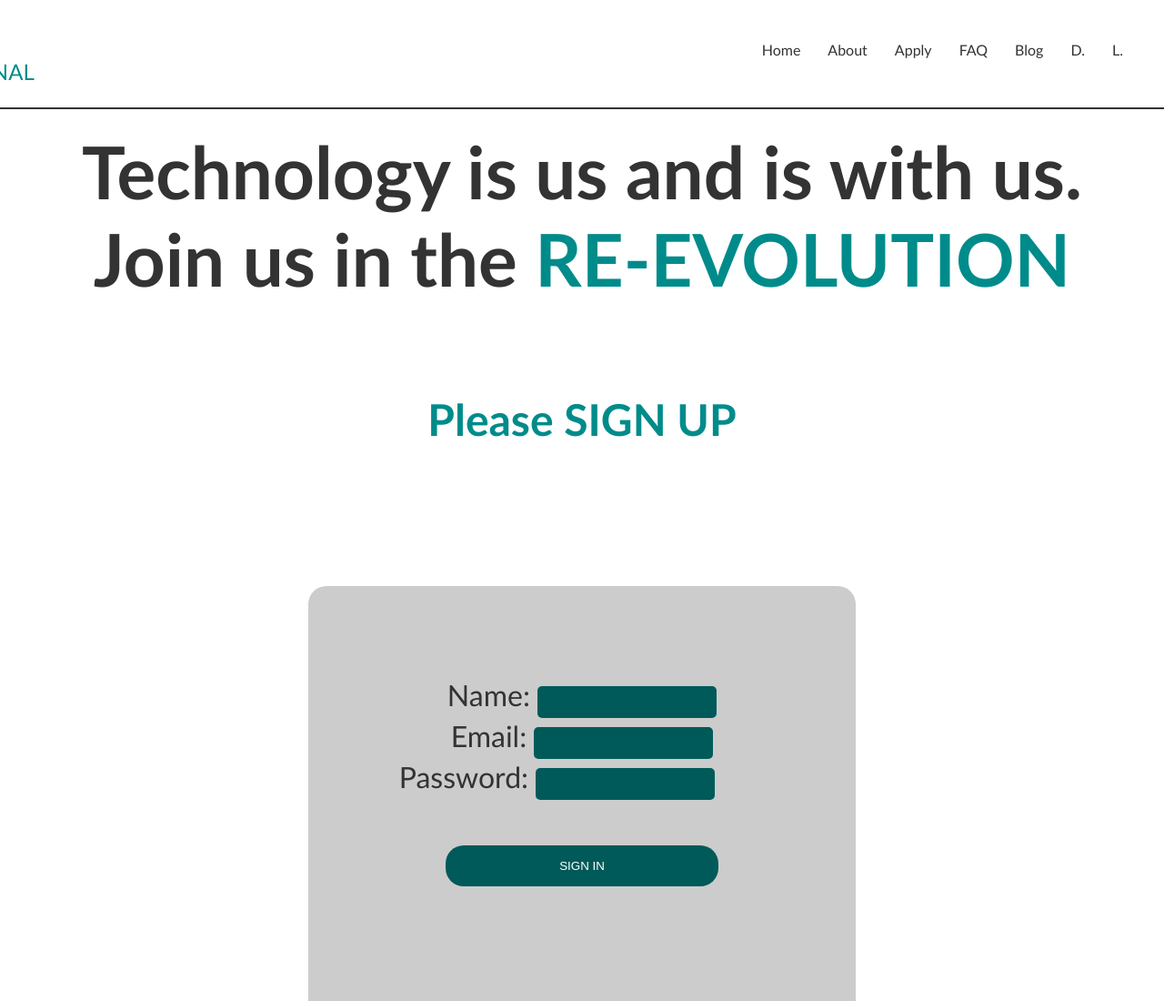
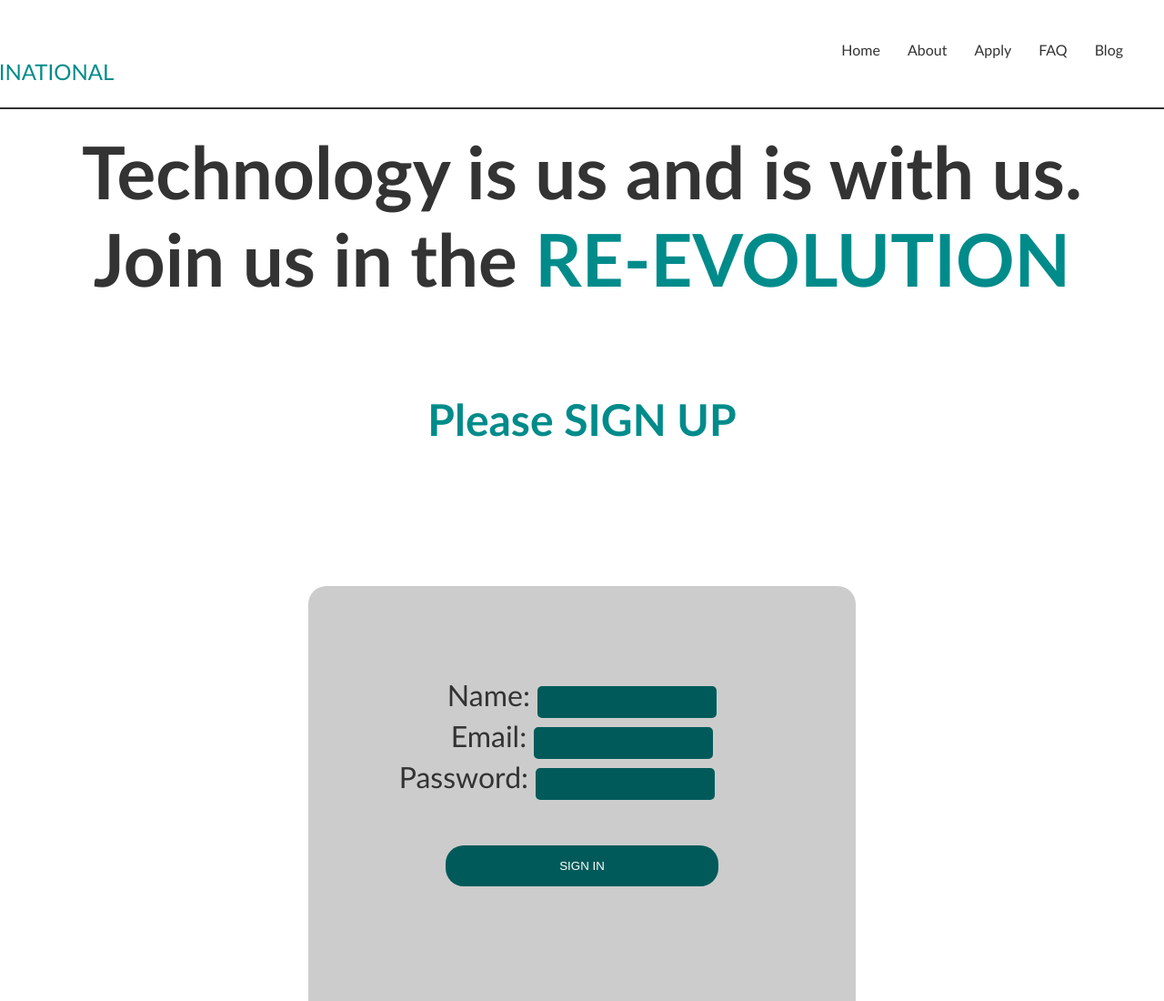
Before and after one commit to palodioup/CanvasRep, a plain HTML site: page INDEX.HTML in a window 1280 px wide. Shown: the top 1100 px of the page at 91% size. Drawn offline with Linux system fonts and the light colour scheme.

Commit message:
Timeouts B

```diff
--- a/INDEX.HTML
+++ b/INDEX.HTML
@@ -18,8 +18,6 @@
           <li>Apply</li>
           <li>FAQ</li>
           <li>Blog</li>
-          <li id="d">D.</li>
-          <li id="l">L.</li>
         </ul>
       </nav>
     </header>
```
